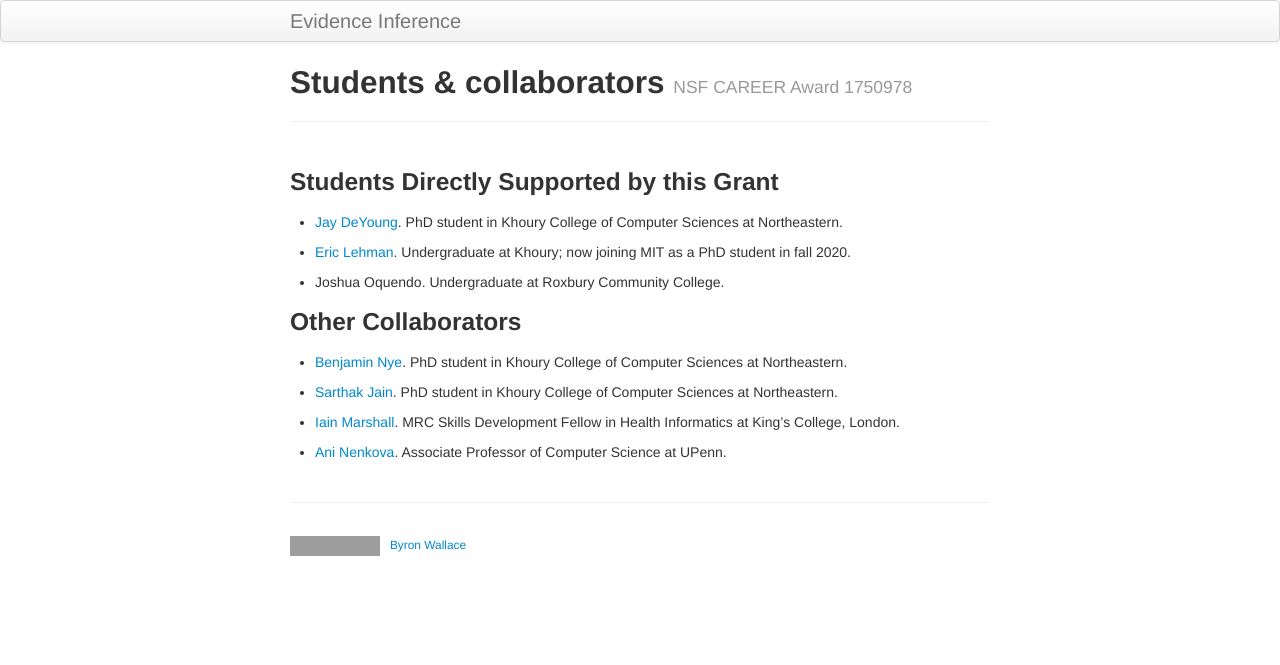
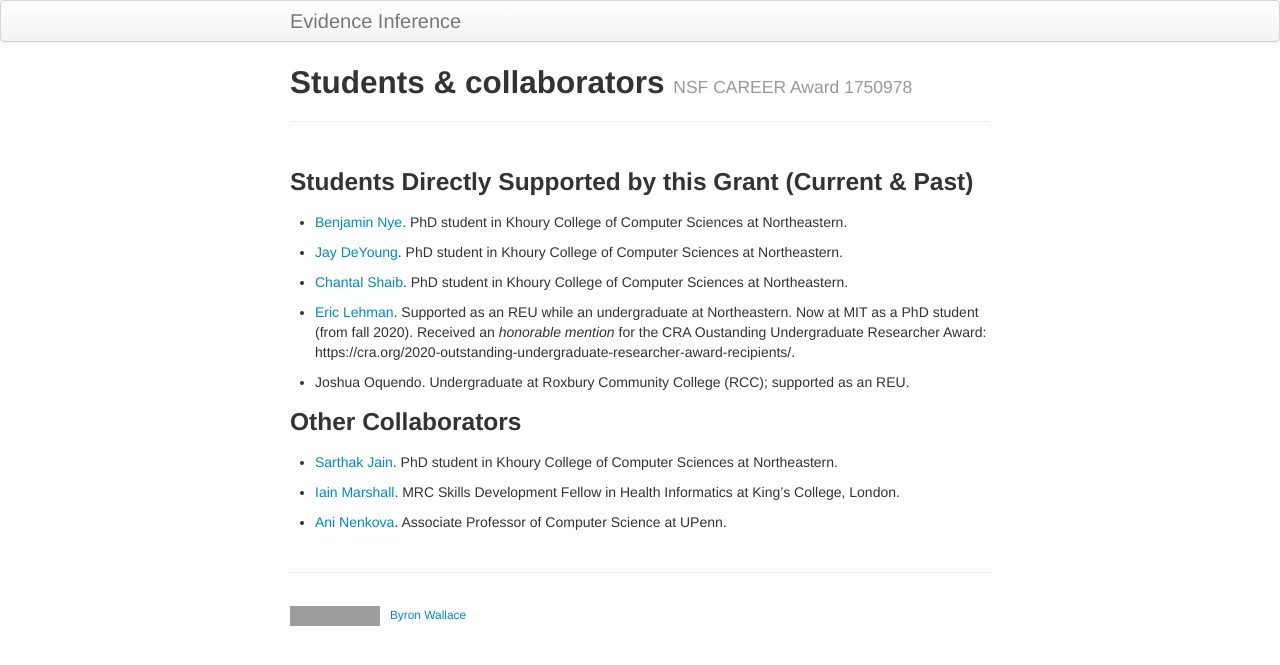
Before and after one commit to bwallace/evidence_inference, a Jekyll site: the page built from pages/students.md, in a window 1280 px wide. Shown: the top 665 px of the page. Built offline with Jekyll 4.4.1, drawn with Linux system fonts in a browser that asks for light colours; grey boxes are pictures that could not be loaded.

Commit message:
Update students.md

```diff
--- a/pages/students.md
+++ b/pages/students.md
@@ -4,17 +4,19 @@ title: Students & collaborators
 tagline: NSF CAREER Award 1750978
 ---
 
-### Students Directly Supported by this Grant
+### Students Directly Supported by this Grant (Current & Past)
+
+- [Benjamin Nye](https://www.khoury.northeastern.edu/people/benjamin-nye/). PhD student in Khoury College of Computer Sciences at Northeastern.
 
 - [Jay DeYoung](https://www.khoury.northeastern.edu/people/jay-deyoung/). PhD student in Khoury College of Computer Sciences at Northeastern.
 
-- [Eric Lehman](https://www.linkedin.com/in/eric-lehman-51b1419b). Undergraduate at Khoury; now joining MIT as a PhD student in fall 2020.
+- [Chantal Shaib](https://www.khoury.northeastern.edu/people/chantal-shaib/). PhD student in Khoury College of Computer Sciences at Northeastern.
 
-- Joshua Oquendo. Undergraduate at Roxbury Community College.
+- [Eric Lehman](https://www.linkedin.com/in/eric-lehman-51b1419b). Supported as an REU while an undergraduate at Northeastern. Now at MIT as a PhD student (from fall 2020). Received an *honorable mention* for the CRA Oustanding Undergraduate Researcher Award: https://cra.org/2020-outstanding-undergraduate-researcher-award-recipients/.
+
+- Joshua Oquendo. Undergraduate at Roxbury Community College (RCC); supported as an REU.
 
 ### Other Collaborators
-
-- [Benjamin Nye](https://www.khoury.northeastern.edu/people/benjamin-nye/). PhD student in Khoury College of Computer Sciences at Northeastern.
 
 - [Sarthak Jain](https://www.khoury.northeastern.edu/people/sarthak-jain-2/). PhD student in Khoury College of Computer Sciences at Northeastern.
 
```
